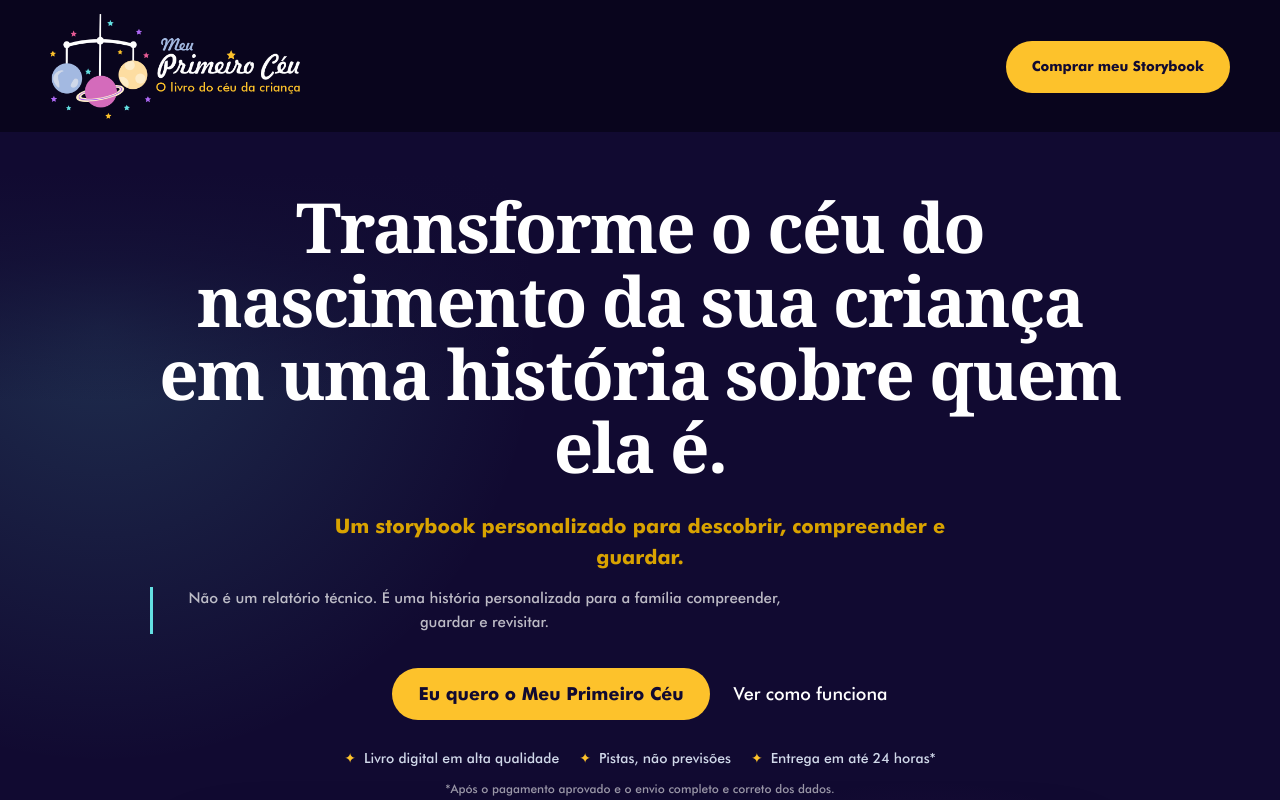
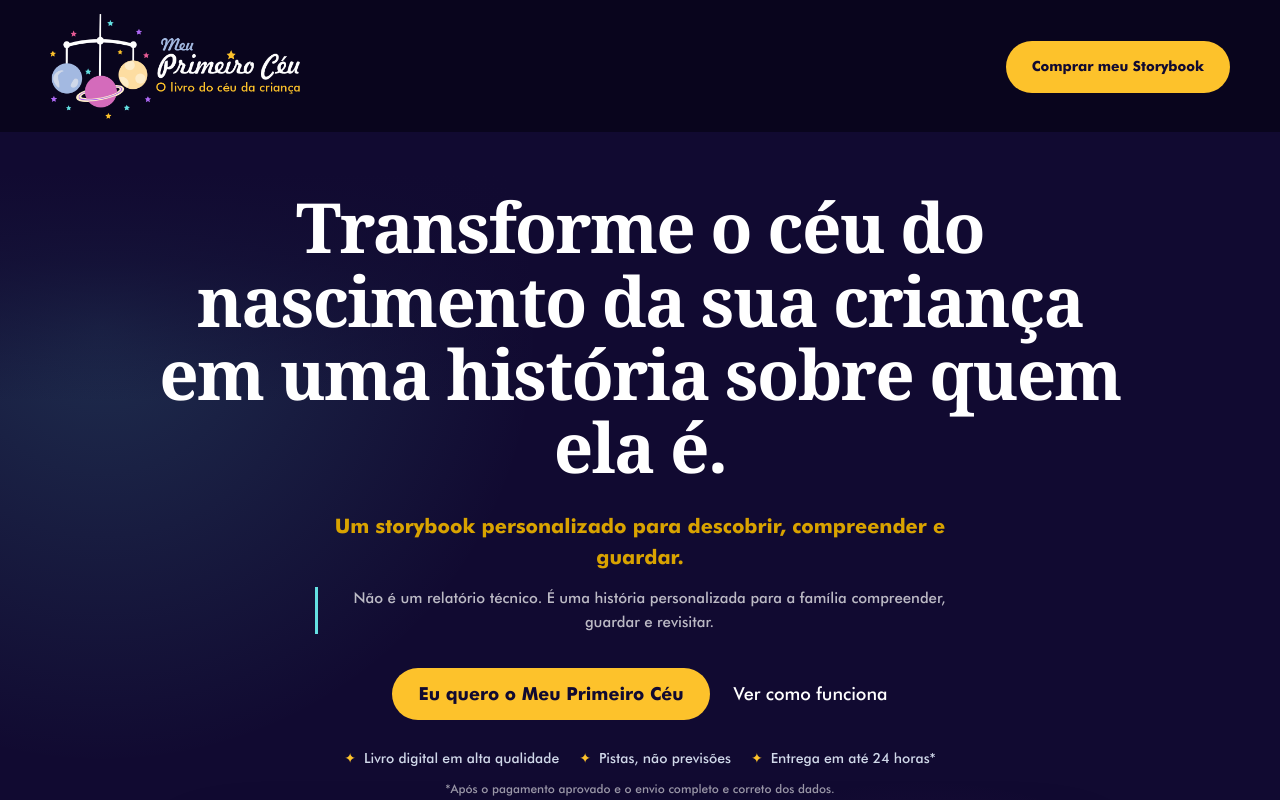
Before and after one commit to alinesantosarquitetura3-oss/meuprimeiroceu, a Next.js app: page / in a window 1280 px wide. Shown: the top 800 px of the page. Built offline with nearby package versions, Linux system fonts and the light colour scheme.

Commit message:
Center hero definition on desktop

```diff
--- a/app/globals.css
+++ b/app/globals.css
@@ -102,7 +102,7 @@ h1 { font-size: clamp(50px, 5.4vw, 80px); }
 .hero .eyebrow { color: var(--aqua); }
 .lead { max-width: 650px; margin: 28px 0 0; color: var(--cream); font-size: 20px; }
 .lead strong { color: #D9A300; }
-.heroDefinition { max-width: 650px; margin: 14px 0 0; padding-left: 16px; border-left: 3px solid var(--aqua); color: rgba(255,255,255,.72); font-size: 15px; }
+.heroDefinition { max-width: 650px; margin: 14px auto 0; padding-left: 16px; border-left: 3px solid var(--aqua); color: rgba(255,255,255,.72); font-size: 15px; }
 .actions { display: flex; align-items: center; gap: 24px; margin-top: 34px; }
 .button {
   min-height: 52px; display: inline-flex; align-items: center; justify-content: center;
```
